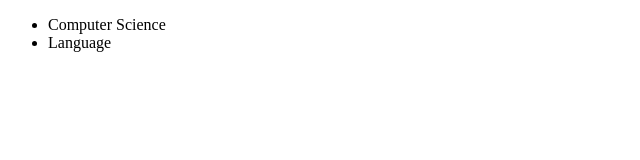
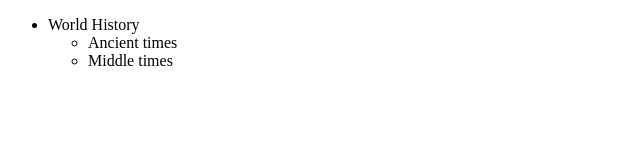
Before and after one commit to Katido/lohika-js-course, a plain HTML site: page osemenkova/LibraryTree_jQuery/Tree.html in a window 1280 px wide. Shown: the whole page, without its empty margins (0-640 px from the left). Drawn offline with nearby package versions, Linux system fonts and the light colour scheme.

Commit message:
Tree.js was updated
Principle of tree building was modified. Now DOM is built dynamically

```diff
--- a/osemenkova/LibraryTree_jQuery/Tree.html
+++ b/osemenkova/LibraryTree_jQuery/Tree.html
@@ -7,17 +7,6 @@
 </head>
 <body>
 <script src="tree.js"></script>
-<ul>
-    <li id="courseA" class="reveal"><br />
-        <ul>
-            <li id="aSubject"></li>
-        </ul>
-    </li>
-    <li id="courseB" class="reveal"><br />
-        <ul>
-            <li id="bSubject"></li>
-        </ul>
-    </li>
-</ul>
+<div></div>
 </body>
 </html>
--- a/osemenkova/LibraryTree_jQuery/tree.js
+++ b/osemenkova/LibraryTree_jQuery/tree.js
@@ -6,8 +6,8 @@ var courseModule = (function()
 {
     'use strict';
     function Course(name, subject){
-        this.name = name || "none";
-        this.subject = subject || "none";
+        this.name = name || "Language";
+        this.subject = subject|| new Array("English", "French", "German");
 
         this.setSubject = function(newSubject){
             this.subject = newSubject;
@@ -35,15 +35,16 @@ var courseModule = (function()
     }
 })();
 
-var courseSC = courseModule.createCourse("Computer Science", "Algorithms theory");
-var courseLang = courseModule.createCourse("Language", "English");
-
 jQuery(document).ready(function(){
 
-    $('#courseA').html(courseSC.getName());
-    $('#courseB').html(courseLang.getName());
-    $('#aSubject').html(courseSC.getSubject());
-    $('#bSubject').html(courseLang.getSubject());
+    var courseHistory = courseModule.createCourse("World History", new Array("Ancient times","Middle times"));
+
+    $('div').append('<ul class="root"></ul>');
+    $('ul.root').append('<li class="reveal">' + courseHistory.getName() + '</li>');
+    $('li.reveal').append('<ul class="subject"></ul>');
+    for(var i=0; i<courseHistory.getSubject().length; i++){
+        $('ul.subject').append('<li>' + courseHistory.getSubject()[i] + '</li>')
+    }
 
     $('.reveal').click(function() {
         $(this).children('ul').slideToggle();
```
